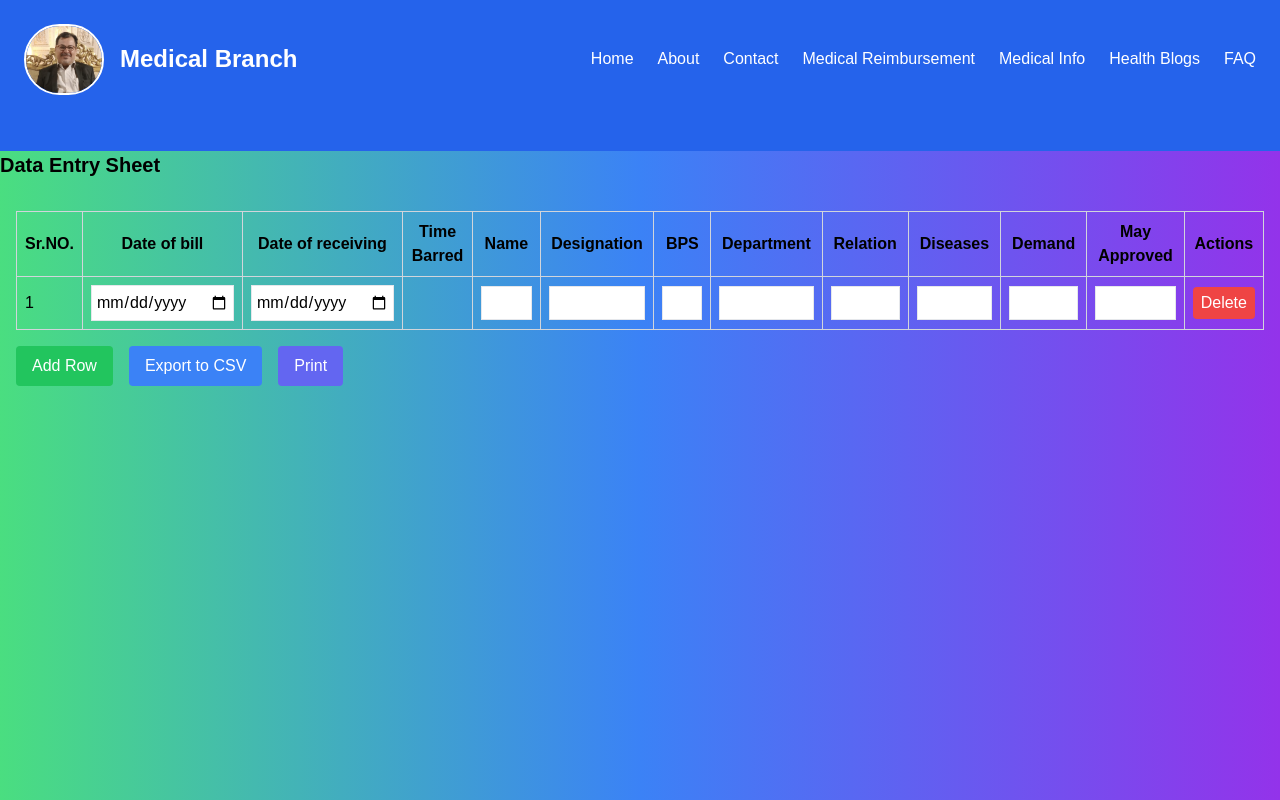
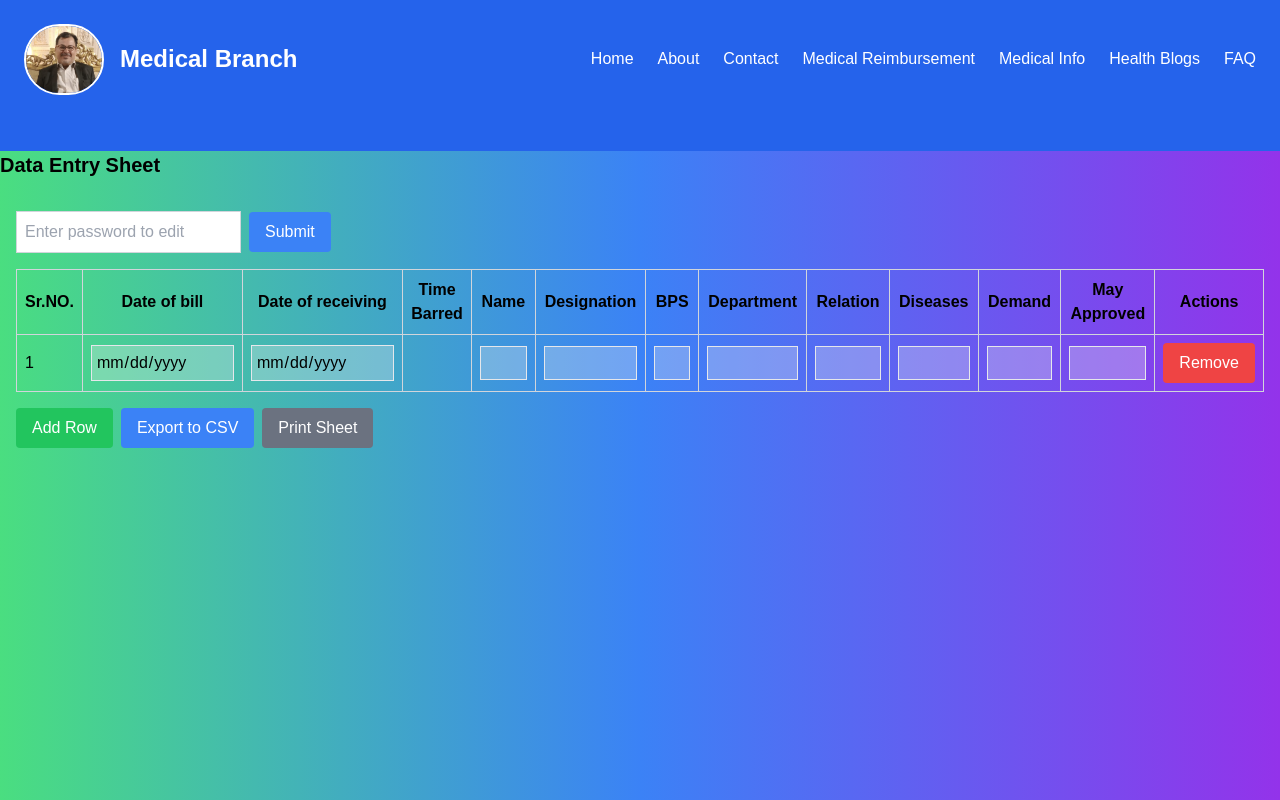
Before and after one commit to Raza1974/medical-Id, a Next.js app: page /medical in a window 1280 px wide. Shown: the top 800 px of the page. Built offline with nearby package versions, Linux system fonts and the light colour scheme.

Commit message:
first commit

```diff
--- a/src/app/components/DataEntryTable.js
+++ b/src/app/components/DataEntryTable.js
@@ -19,6 +19,9 @@ export default function DataEntryTable() {
       mayApproved: ''
     }
   ]);
+
+  const [isEditable, setIsEditable] = useState(false); // Controls if inputs are editable
+  const [password, setPassword] = useState('');
 
   function addRow() {
     const newRow = {
@@ -91,8 +94,16 @@ export default function DataEntryTable() {
     }
   };
 
+  const handlePasswordSubmit = () => {
+    if (password === 'r1857') {
+      setIsEditable(true); // Enable editing if password is correct
+    } else {
+      alert('Incorrect password. Please try again.');
+    }
+  };
+
   return (
-    <div className="flex flex-col min-h-screen bg-gray-100bg-gradient-to-r from-green-400 via-blue-500 to-purple-600">
+    <div className="flex flex-col min-h-screen bg-gray-100 bg-gradient-to-r from-green-400 via-blue-500 to-purple-600">
       <header className="p-4 text-white bg-blue-600">
         <div className="container flex items-center justify-between mx-auto">
         </div>
@@ -116,6 +127,24 @@ export default function DataEntryTable() {
             }
           }
         `}</style>
+
+        {!isEditable && (
+          <div className="mb-4">
+            <input
+              type="password"
+              value={password}
+              onChange={(e) => setPassword(e.target.value)}
+              placeholder="Enter password to edit"
+              className="p-2 border border-gray-300"
+            />
+            <button
+              onClick={handlePasswordSubmit}
+              className="px-4 py-2 ml-2 text-white bg-blue-500 rounded hover:bg-blue-600"
+            >
+              Submit
+            </button>
+          </div>
+        )}
 
         <div className="overflow-x-auto">
           <table className="w-full border border-collapse border-gray-300 table-auto">
@@ -146,6 +175,7 @@ export default function DataEntryTable() {
                       value={row.billDate}
                       onChange={(e) => handleInputChange(row.id, 'billDate', e.target.value)}
                       className="p-1 border w-full"
+                      disabled={!isEditable} // Disable if not editable
                     />
                   </td>
                   <td className="p-2 border border-gray-300">
@@ -154,6 +184,7 @@ export default function DataEntryTable() {
                       value={row.receiveDate}
                       onChange={(e) => handleInputChange(row.id, 'receiveDate', e.target.value)}
                       className="p-1 border w-full"
+                      disabled={!isEditable}
                     />
                   </td>
                   <td className="p-2 border border-gray-300">{row.timeBarred}</td>
@@ -163,6 +194,7 @@ export default function DataEntryTable() {
                       value={row.name}
                       onChange={(e) => handleInputChange(row.id, 'name', e.target.value)}
                       className="p-1 border w-full"
+                      disabled={!isEditable}
                     />
                   </td>
                   <td className="p-2 border border-gray-300">
@@ -171,6 +203,7 @@ export default function DataEntryTable() {
                       value={row.designation}
                       onChange={(e) => handleInputChange(row.id, 'designation', e.target.value)}
                       className="p-1 border w-full"
+                      disabled={!isEditable}
                     />
                   </td>
                   <td className="p-2 border border-gray-300">
@@ -179,6 +212,7 @@ export default function DataEntryTable() {
                       value={row.bps}
                       onChange={(e) => handleInputChange(row.id, 'bps', e.target.value)}
                       className="p-1 border w-full"
+                      disabled={!isEditable}
                     />
                   </td>
                   <td className="p-2 border border-gray-300">
@@ -187,6 +221,7 @@ export default function DataEntryTable() {
                       value={row.department}
                       onChange={(e) => handleInputChange(row.id, 'department', e.target.value)}
                       className="p-1 border w-full"
+                      disabled={!isEditable}
                     />
                   </td>
                   <td className="p-2 border border-gray-300">
@@ -195,6 +230,7 @@ export default function DataEntryTable() {
                       value={row.relation}
                       onChange={(e) => handleInputChange(row.id, 'relation', e.target.value)}
                       className="p-1 border w-full"
+                      disabled={!isEditable}
                     />
                   </td>
                   <td className="p-2 border border-gray-300">
@@ -203,6 +239,7 @@ export default function DataEntryTable() {
                       value={row.diseases}
                       onChange={(e) => handleInputChange(row.id, 'diseases', e.target.value)}
                       className="p-1 border w-full"
+                      disabled={!isEditable}
                     />
                   </td>
                   <td className="p-2 border border-gray-300">
@@ -211,6 +248,7 @@ export default function DataEntryTable() {
                       value={row.demand}
                       onChange={(e) => handleInputChange(row.id, 'demand', e.target.value)}
                       className="p-1 border w-full"
+                      disabled={!isEditable}
                     />
                   </td>
                   <td className="p-2 border border-gray-300">
@@ -219,14 +257,15 @@ export default function DataEntryTable() {
                       value={row.mayApproved}
                       onChange={(e) => handleInputChange(row.id, 'mayApproved', e.target.value)}
                       className="p-1 border w-full"
+                      disabled={!isEditable}
                     />
                   </td>
                   <td className="p-2 border border-gray-300">
                     <button
-                      className="px-2 py-1 text-white bg-red-500 rounded"
                       onClick={() => removeRow(row.id)}
+                      className="px-4 py-2 text-white bg-red-500 rounded hover:bg-red-600"
                     >
-                      Delete
+                      Remove
                     </button>
                   </td>
                 </tr>
@@ -234,28 +273,33 @@ export default function DataEntryTable() {
             </tbody>
           </table>
         </div>
-
-        <div className="mt-4 space-x-4">
         <button
-            className="px-4 py-2 text-white bg-green-500 rounded hover:bg-green-600"
           onClick={addRow}
+          className="px-4 py-2 mt-4 text-white bg-green-500 rounded hover:bg-green-600"
+          disabled={!isEditable} // Disable if not editable
         >
           Add Row
         </button>
+
         <button
-            className="px-4 py-2 text-white bg-blue-500 rounded hover:bg-blue-600"
           onClick={exportToCSV}
+          className="px-4 py-2 mt-4 ml-2 text-white bg-blue-500 rounded hover:bg-blue-600"
         >
           Export to CSV
         </button>
         <button
-            className="px-4 py-2 text-white bg-indigo-500 rounded hover:bg-indigo-600"
           onClick={printSheet}
+          className="px-4 py-2 mt-4 ml-2 text-white bg-gray-500 rounded hover:bg-gray-600"
         >
-            Print
+          Print Sheet
         </button>
+      </main>
+
+      <footer className="p-4 text-white bg-blue-600">
+        <div className="container mx-auto">
+          <p>&copy; 2024 S M Raza Rizvi. All rights reserved.</p>
         </div>
-      </main>
+      </footer>
     </div>
   );
 }
```
Lines whose indentation alone changed are shown as unchanged.
